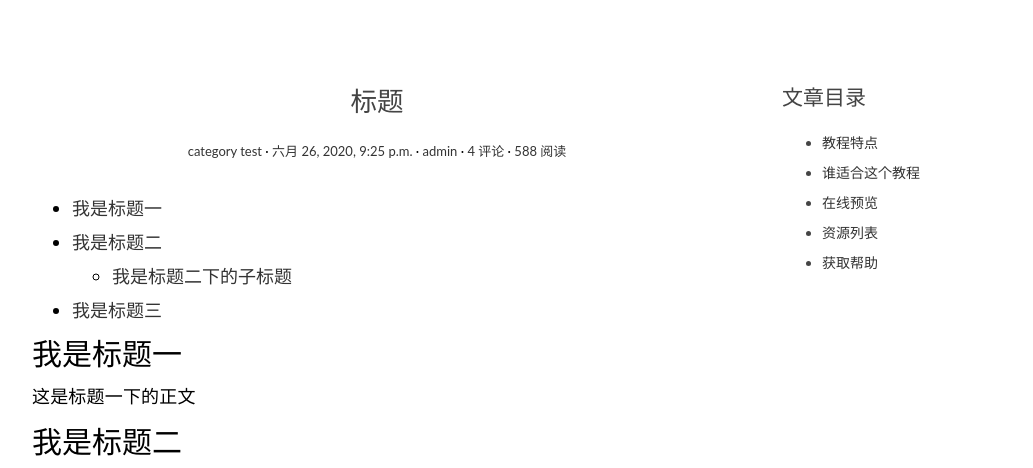
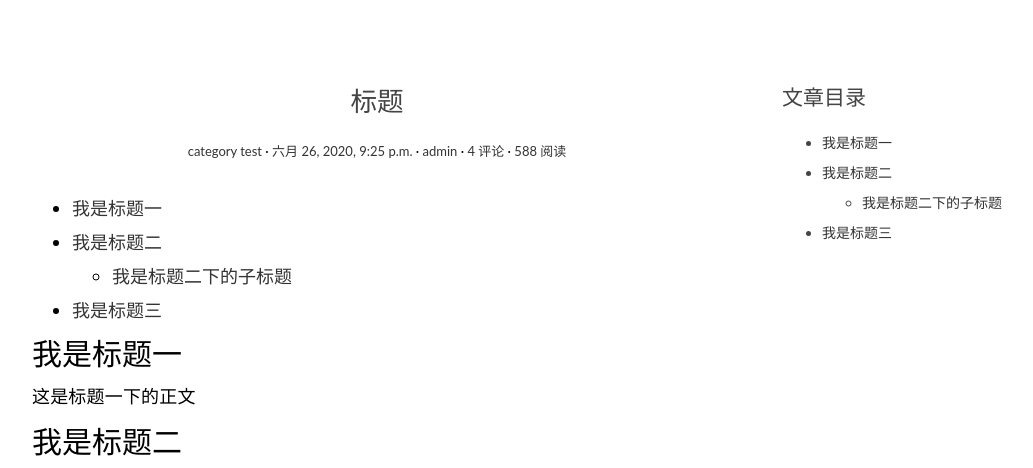
Before and after one commit to zengjiapei3000/DjangoBlog, a Django app: page /posts/5/ in a window 1280 px wide. Shown: the part 91-559 px from the top of the page, without its empty margins (68-1101 px from the left). Run offline with Django 3.2, Linux system fonts and the light colour scheme; data comes from the database, SQL or seed files in the repository; some libraries are stand-ins or nearby versions.

Commit message:
06/27/11.27 add the table of contents on the detail pages

```diff
--- a/blog/views.py
+++ b/blog/views.py
@@ -10,10 +10,11 @@ def index(request):
 
 def detail(request, pk):
     post = get_object_or_404(Post, pk=pk)
-    post.body = markdown.markdown(post.body,
-                                  extensions=[
-                                      'markdown.extensions.extra',
-                                      'markdown.extensions.codehilite',
-                                      'markdown.extensions.toc',
-                                      ])
+    md = markdown.Markdown(extensions=[
+                    'markdown.extensions.extra',
+                    'markdown.extensions.codehilite',
+                    'markdown.extensions.toc',
+    ])
+    post.body = md.convert(post.body)
+    post.toc = md.toc
     return render(request, 'blog/detail.html', context={'post': post})
--- a/templates/blog/detail.html
+++ b/templates/blog/detail.html
@@ -80,22 +80,6 @@
 {% block toc %}
                 <div class="widget widget-content">
                     <h3 class="widget-title">文章目录</h3>
-                    <ul>
-                        <li>
-                            <a href="#">教程特点</a>
-                        </li>
-                        <li>
-                            <a href="#">谁适合这个教程</a>
-                        </li>
-                        <li>
-                            <a href="#">在线预览</a>
-                        </li>
-                        <li>
-                            <a href="#">资源列表</a>
-                        </li>
-                        <li>
-                            <a href="#">获取帮助</a>
-                        </li>
-                    </ul>
+                    {{ post.toc|safe }}
                 </div>
 {% endblock toc %}
```
